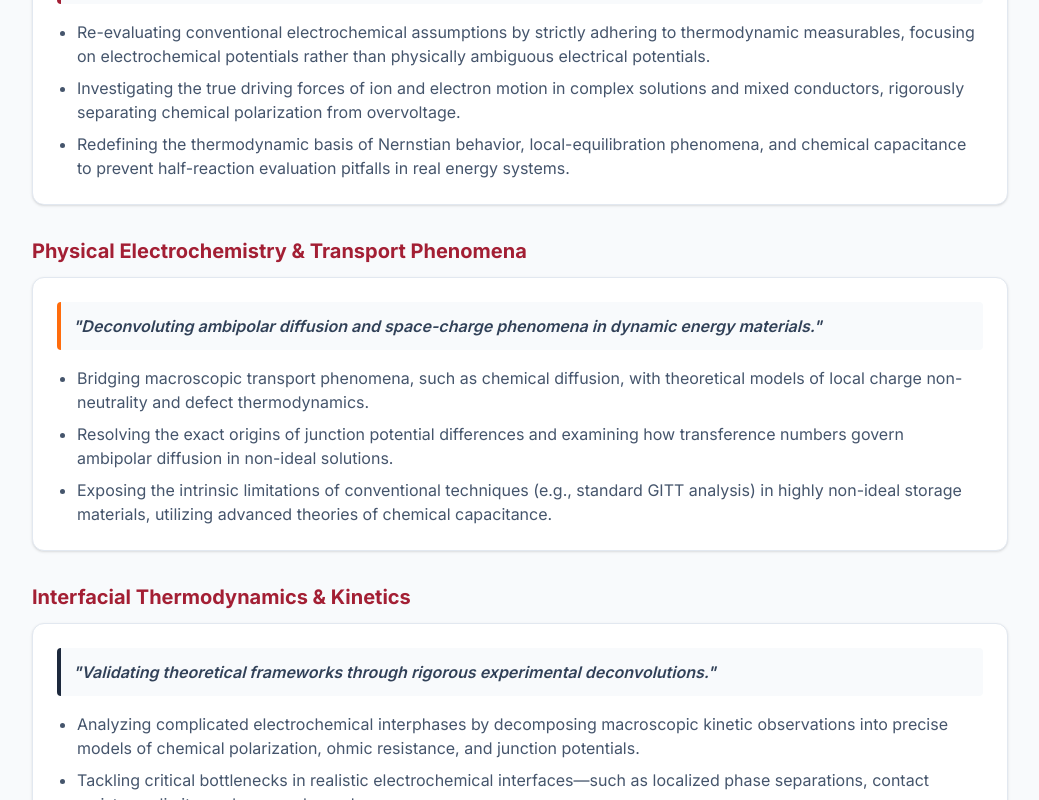
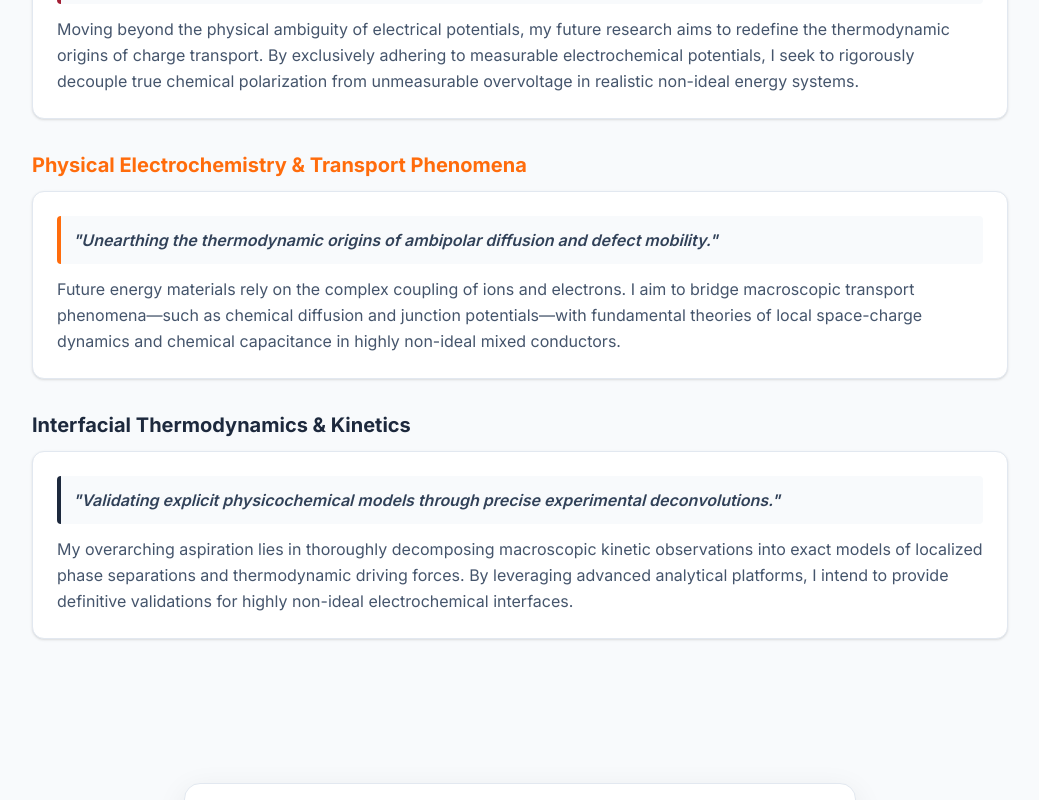
Before and after one commit to SeokminShin/portfolio, a Next.js app: page /research in a window 1280 px wide. Shown: the part 560-1360 px from the top of the page, without its empty margins (120-1159 px from the left). Built offline with nearby package versions, Linux system fonts and the light colour scheme.

Commit message:
Condense Research Focus sections to be punchy, unified, and deeply aligned with aspirational thermodynamics

```diff
--- a/src/app/research/page.tsx
+++ b/src/app/research/page.tsx
@@ -23,42 +23,36 @@ export default function Research() {
           <section className="flex flex-col gap-3">
             <h3 className="text-xl font-bold text-[#A31F34]">Fundamental Electrochemical Thermodynamics</h3>
             <div className="p-6 rounded-xl border border-slate-200 bg-white shadow-sm hover:shadow-md hover:border-[#A31F34] transition-all">
-              <p className="text-slate-700 font-semibold mb-4 bg-slate-50 p-3 rounded border-l-4 border-[#A31F34] italic">
+              <p className="text-slate-700 font-semibold mb-3 bg-slate-50 p-3 rounded border-l-4 border-[#A31F34] italic">
                 "Rethinking the origins of electromotive force and charge transport beyond conventional electrostatic interpretations."
               </p>
-              <ul className="list-disc pl-5 space-y-2 text-slate-600">
-                <li>Re-evaluating conventional electrochemical assumptions by strictly adhering to thermodynamic measurables, focusing on electrochemical potentials rather than physically ambiguous electrical potentials.</li>
-                <li>Investigating the true driving forces of ion and electron motion in complex solutions and mixed conductors, rigorously separating chemical polarization from overvoltage.</li>
-                <li>Redefining the thermodynamic basis of Nernstian behavior, local-equilibration phenomena, and chemical capacitance to prevent half-reaction evaluation pitfalls in real energy systems.</li>
-              </ul>
+              <p className="text-slate-600 leading-relaxed">
+                Moving beyond the physical ambiguity of electrical potentials, my future research aims to redefine the thermodynamic origins of charge transport. By exclusively adhering to measurable electrochemical potentials, I seek to rigorously decouple true chemical polarization from unmeasurable overvoltage in realistic non-ideal energy systems.
+              </p>
             </div>
           </section>
 
           <section className="flex flex-col gap-3">
-            <h3 className="text-xl font-bold text-[#A31F34]">Physical Electrochemistry & Transport Phenomena</h3>
+            <h3 className="text-xl font-bold text-[#FF6C0C]">Physical Electrochemistry & Transport Phenomena</h3>
             <div className="p-6 rounded-xl border border-slate-200 bg-white shadow-sm hover:shadow-md hover:border-[#FF6C0C] transition-all">
-               <p className="text-slate-700 font-semibold mb-4 bg-slate-50 p-3 rounded border-l-4 border-[#FF6C0C] italic">
-                "Deconvoluting ambipolar diffusion and space-charge phenomena in dynamic energy materials."
+               <p className="text-slate-700 font-semibold mb-3 bg-slate-50 p-3 rounded border-l-4 border-[#FF6C0C] italic">
+                "Unearthing the thermodynamic origins of ambipolar diffusion and defect mobility."
               </p>
-              <ul className="list-disc pl-5 space-y-2 text-slate-600">
-                <li>Bridging macroscopic transport phenomena, such as chemical diffusion, with theoretical models of local charge non-neutrality and defect thermodynamics.</li>
-                <li>Resolving the exact origins of junction potential differences and examining how transference numbers govern ambipolar diffusion in non-ideal solutions.</li>
-                <li>Exposing the intrinsic limitations of conventional techniques (e.g., standard GITT analysis) in highly non-ideal storage materials, utilizing advanced theories of chemical capacitance.</li>
-              </ul>
+              <p className="text-slate-600 leading-relaxed">
+                Future energy materials rely on the complex coupling of ions and electrons. I aim to bridge macroscopic transport phenomena—such as chemical diffusion and junction potentials—with fundamental theories of local space-charge dynamics and chemical capacitance in highly non-ideal mixed conductors.
+              </p>
             </div>
           </section>
 
           <section className="flex flex-col gap-3">
-            <h3 className="text-xl font-bold text-[#A31F34]">Interfacial Thermodynamics & Kinetics</h3>
+            <h3 className="text-xl font-bold text-slate-800">Interfacial Thermodynamics & Kinetics</h3>
             <div className="p-6 rounded-xl border border-slate-200 bg-white shadow-sm hover:shadow-md hover:border-slate-800 transition-all">
-              <p className="text-slate-700 font-semibold mb-4 bg-slate-50 p-3 rounded border-l-4 border-slate-800 italic">
-                "Validating theoretical frameworks through rigorous experimental deconvolutions."
+              <p className="text-slate-700 font-semibold mb-3 bg-slate-50 p-3 rounded border-l-4 border-slate-800 italic">
+                "Validating explicit physicochemical models through precise experimental deconvolutions."
               </p>
-              <ul className="list-disc pl-5 space-y-2 text-slate-600">
-                <li>Analyzing complicated electrochemical interphases by decomposing macroscopic kinetic observations into precise models of chemical polarization, ohmic resistance, and junction potentials.</li>
-                <li>Tackling critical bottlenecks in realistic electrochemical interfaces—such as localized phase separations, contact resistance limits, and space-charge layers.</li>
-                <li>Leveraging versatile characterization platforms (e.g., Synchrotron X-ray Spectroscopy and in-situ electro-analysis) to provide definitive experimental validation for complex thermodynamic models.</li>
-              </ul>
+              <p className="text-slate-600 leading-relaxed">
+                My overarching aspiration lies in thoroughly decomposing macroscopic kinetic observations into exact models of localized phase separations and thermodynamic driving forces. By leveraging advanced analytical platforms, I intend to provide definitive validations for highly non-ideal electrochemical interfaces.
+              </p>
             </div>
           </section>
         </div>
```
